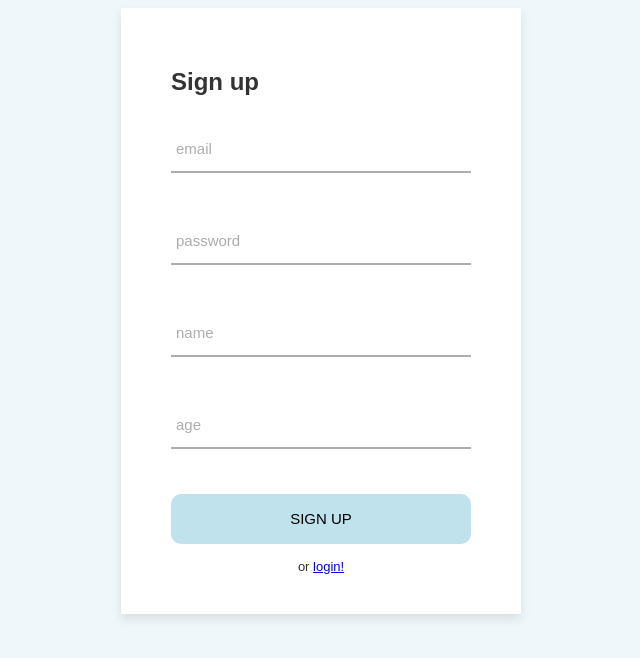
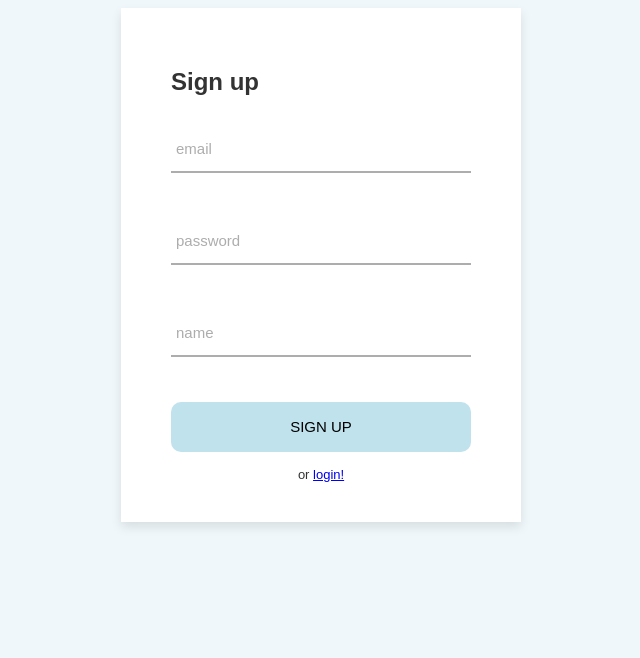
Before and after one commit to JimenaLomeli/calendarWeb, a plain HTML site: page signup.html in a window 1280 px wide. Shown: the whole page, without its empty margins (319-959 px from the left). Drawn offline with Linux system fonts and the light colour scheme.

Commit message:
Add files via upload

```diff
--- a/signup.html
+++ b/signup.html
@@ -18,9 +18,6 @@
       <div class="input_wrap">
         <input id="name" type="text" name="name" placeholder="name">
       </div>
-      <div class="input_wrap">
-        <input id="age" type="number" name="age" placeholder="age">
-      </div>
       <button id="signup_button">Sign up</button>
       <div id="signup_option">or <a href="index.html">login!</a></div>
     </div>
```
